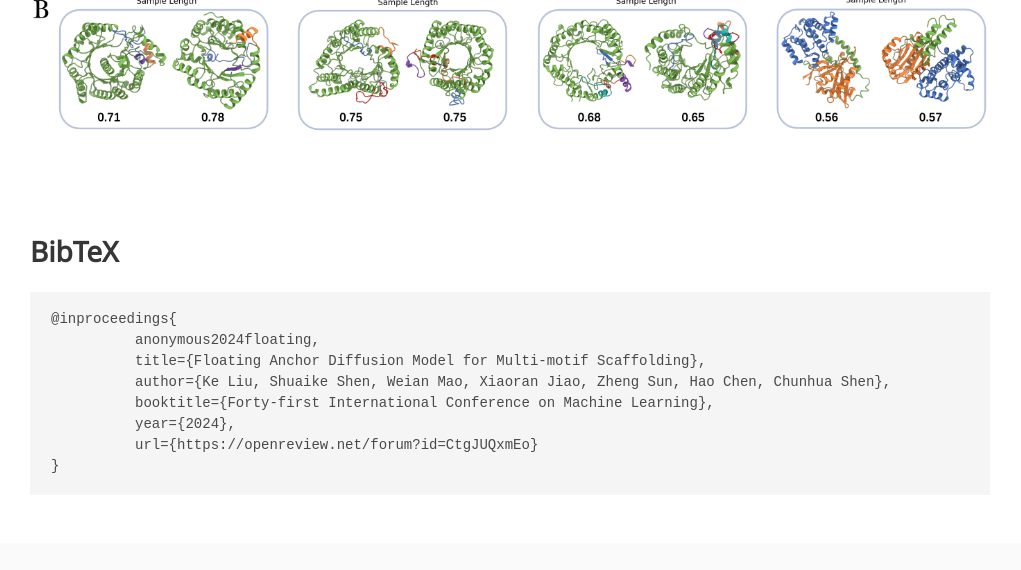
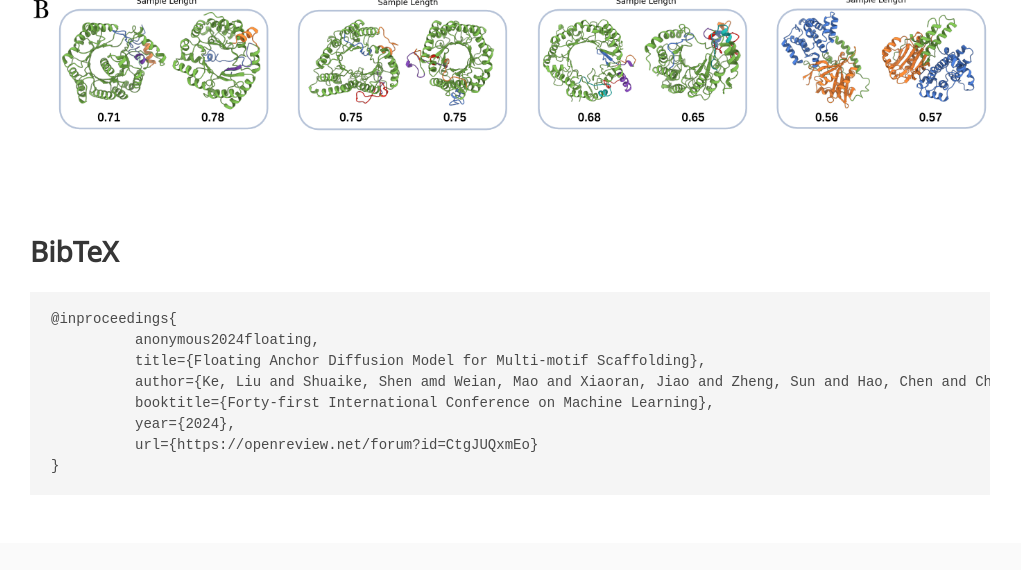
Before and after one commit to AI4MOL/AI4MOL.github.io, a plain HTML site: page projects/FADiff/index.html in a window 1280 px wide. Shown: the part 2461-3031 px from the top of the page, without its empty margins (130-1151 px from the left). Drawn offline with nearby package versions, Linux system fonts and the light colour scheme; some icons are missing; a web font is replaced by a local one.

Commit message:
change citations

```diff
--- a/projects/FADiff/index.html
+++ b/projects/FADiff/index.html
@@ -432,7 +432,7 @@
         <pre><code>@inproceedings{
           anonymous2024floating,
           title={Floating Anchor Diffusion Model for Multi-motif Scaffolding},
-          author={Ke Liu, Shuaike Shen, Weian Mao, Xiaoran Jiao, Zheng Sun, Hao Chen, Chunhua Shen},
+          author={Ke, Liu and Shuaike, Shen amd Weian, Mao and Xiaoran, Jiao and Zheng, Sun and Hao, Chen and Chunhua, Shen},
           booktitle={Forty-first International Conference on Machine Learning},
           year={2024},
           url={https://openreview.net/forum?id=CtgJUQxmEo}
```
